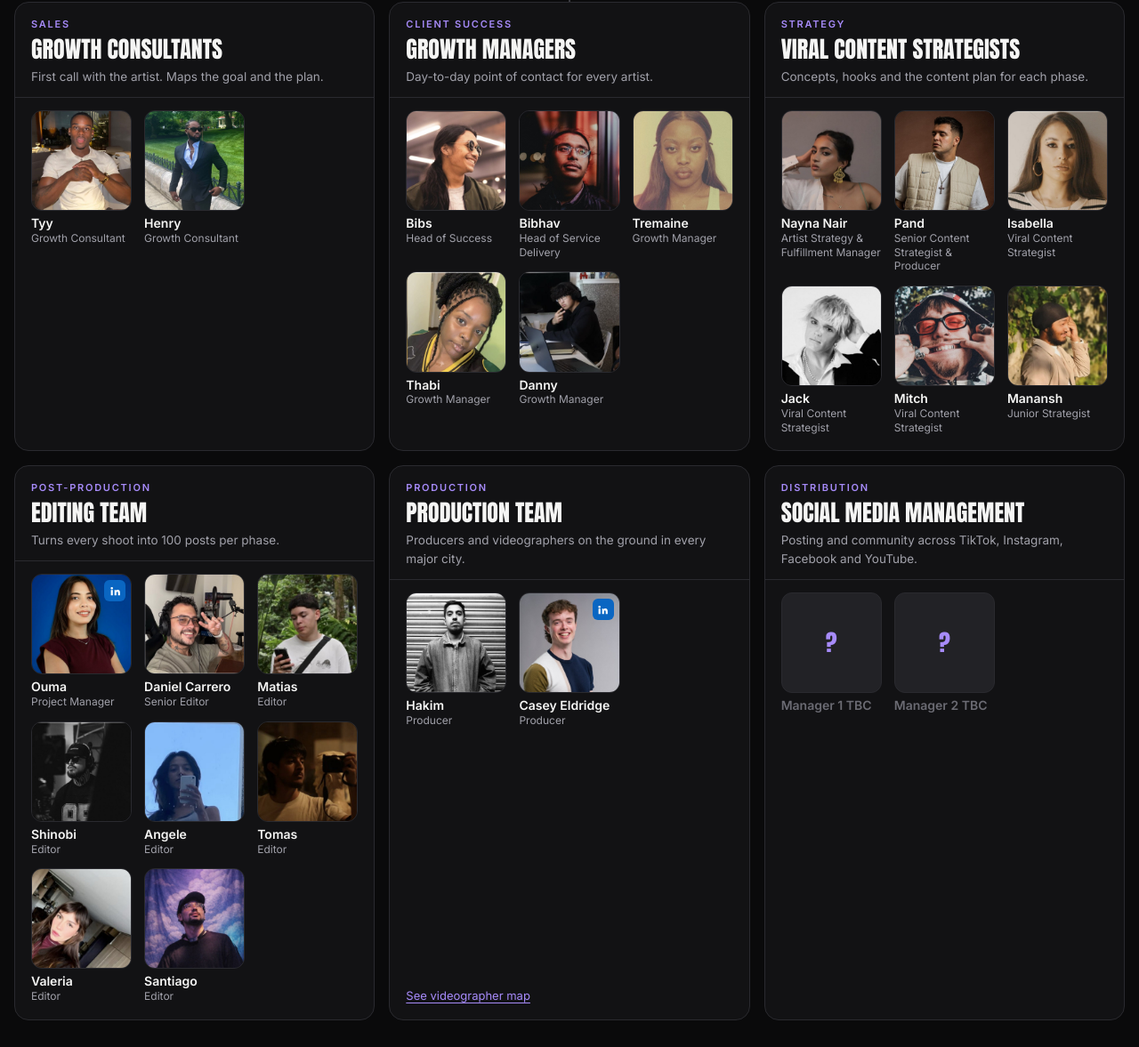
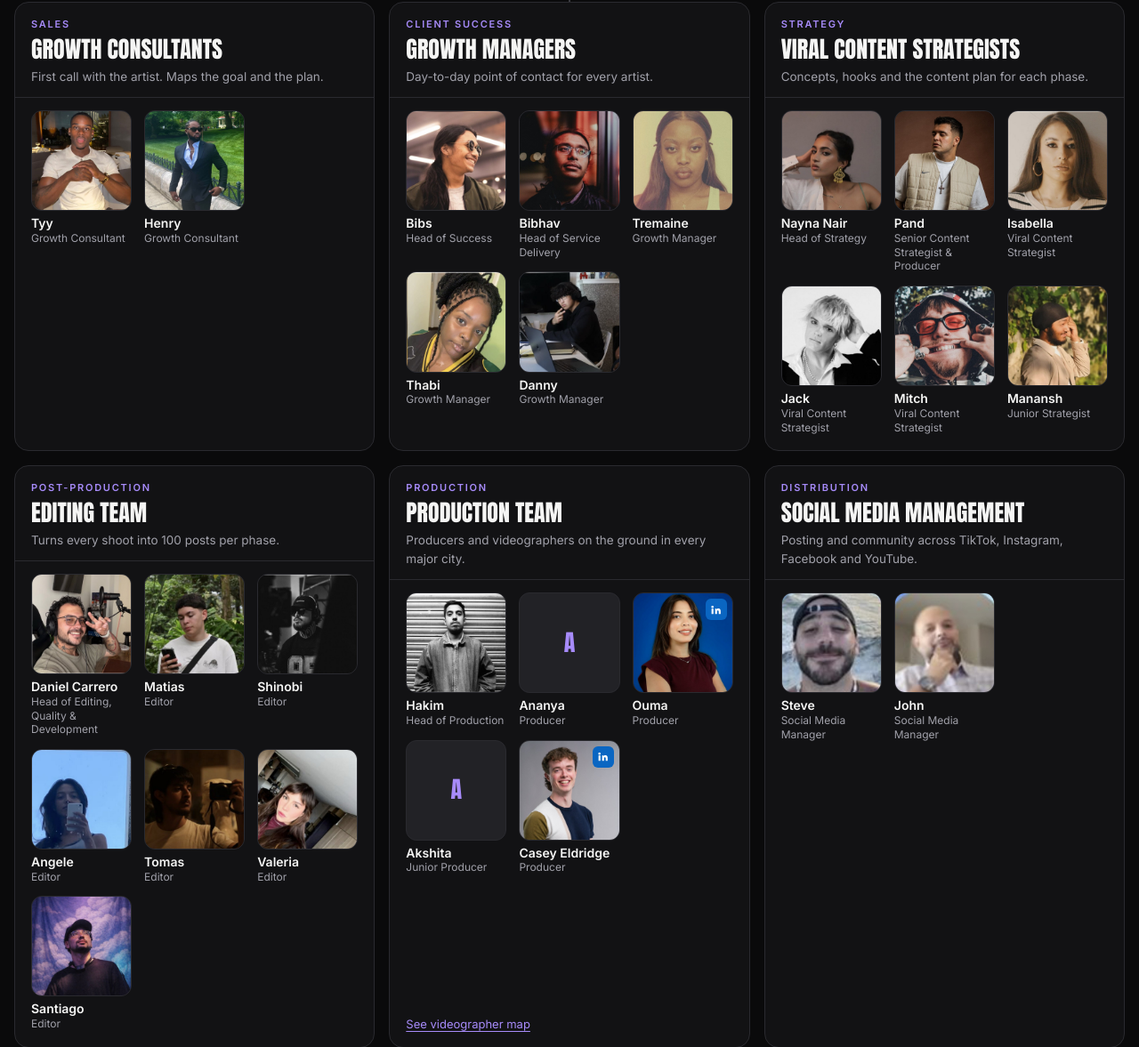
Before and after one commit to isaac-rapville/rapville-case-studies, a plain HTML site: page team.html in a window 1280 px wide. Shown: the part 1323-2500 px from the top of the page at 89% size. Drawn offline with Linux system fonts and the light colour scheme.

Commit message:
Team: Nayna Head of Strategy, production team restructure, Daniel head of editing, Steve and John on social media
Co-Authored-By: Claude Opus 5.5 <noreply@anthropic.com>
Claude-Session: https://claude.ai/code/session_0136qTBmhKNJ9QXRy4zr9QTb

```diff
--- a/team.html
+++ b/team.html
@@ -201,7 +201,7 @@ footer .wrap{padding-block:20px}
   </section>
 </main>
 
-<footer><div class="wrap">Rapville. Names marked TBC are placeholders until confirmed.</div></footer>
+<footer><div class="wrap">Rapville.</div></footer>
 
 <script src="vendor/leaflet/leaflet.js"></script>
 <script>
@@ -209,10 +209,10 @@ footer .wrap{padding-block:20px}
 const DEPTS = [
   {k:"Sales", name:"Growth Consultants", what:"First call with the artist. Maps the goal and the plan.", people:[["Tyy","Growth Consultant","images/team/tyy.jpg"],["Henry","Growth Consultant","images/team/henry.jpg"]]},
   {k:"Client success", name:"Growth Managers", what:"Day-to-day point of contact for every artist.", people:[["Bibs","Head of Success","images/team/bibs.jpg"],["Bibhav","Head of Service Delivery","images/team/bibhav.jpg"],["Tremaine","Growth Manager","images/team/tremaine.jpg"],["Thabi","Growth Manager","images/team/thabi.jpg"],["Danny","Growth Manager","images/team/danny.jpg"]]},
-  {k:"Strategy", name:"Viral Content Strategists", what:"Concepts, hooks and the content plan for each phase.", people:[["Nayna Nair","Artist Strategy & Fulfillment Manager","images/team/nayna.jpg"],["Pand","Senior Content Strategist & Producer","images/team/pand.jpg"],["Isabella","Viral Content Strategist","images/team/isabella.jpg"],["Jack","Viral Content Strategist","images/team/jack.jpg"],["Mitch","Viral Content Strategist","images/team/mitch.jpg"],["Manansh","Junior Strategist","images/team/manansh.jpg"]]},
-  {k:"Post-production", name:"Editing Team", what:"Turns every shoot into 100 posts per phase.", people:[["Ouma","Project Manager","images/team/ouma.jpg","https://www.linkedin.com/in/oumayma-jlassi-55518a161/"],["Daniel Carrero","Senior Editor","images/team/daniel-carrero.jpg"],["Matias","Editor","images/team/matias.jpg"],["Shinobi","Editor","images/team/shinobi.jpg"],["Angele","Editor","images/team/angele.jpg"],["Tomas","Editor","images/team/tomas.jpg"],["Valeria","Editor","images/team/valeria.jpg"],["Santiago","Editor","images/team/santiago.jpg"]]},
-  {k:"Production", name:"Production Team", what:"Producers and videographers on the ground in every major city.", people:[["Hakim","Producer","images/team/hakim.jpg"],["Casey Eldridge","Producer","images/team/casey-eldridge.jpg","https://www.linkedin.com/in/casey-eldridge-375665229/"]], link:"#production"},
-  {k:"Distribution", name:"Social Media Management", what:"Posting and community across TikTok, Instagram, Facebook and YouTube.", people:[["Manager 1 TBC",""],["Manager 2 TBC",""]]}
+  {k:"Strategy", name:"Viral Content Strategists", what:"Concepts, hooks and the content plan for each phase.", people:[["Nayna Nair","Head of Strategy","images/team/nayna.jpg"],["Pand","Senior Content Strategist & Producer","images/team/pand.jpg"],["Isabella","Viral Content Strategist","images/team/isabella.jpg"],["Jack","Viral Content Strategist","images/team/jack.jpg"],["Mitch","Viral Content Strategist","images/team/mitch.jpg"],["Manansh","Junior Strategist","images/team/manansh.jpg"]]},
+  {k:"Post-production", name:"Editing Team", what:"Turns every shoot into 100 posts per phase.", people:[["Daniel Carrero","Head of Editing, Quality & Development","images/team/daniel-carrero.jpg"],["Matias","Editor","images/team/matias.jpg"],["Shinobi","Editor","images/team/shinobi.jpg"],["Angele","Editor","images/team/angele.jpg"],["Tomas","Editor","images/team/tomas.jpg"],["Valeria","Editor","images/team/valeria.jpg"],["Santiago","Editor","images/team/santiago.jpg"]]},
+  {k:"Production", name:"Production Team", what:"Producers and videographers on the ground in every major city.", people:[["Hakim","Head of Production","images/team/hakim.jpg"],["Ananya","Producer",""],["Ouma","Producer","images/team/ouma.jpg","https://www.linkedin.com/in/oumayma-jlassi-55518a161/"],["Akshita","Junior Producer",""],["Casey Eldridge","Producer","images/team/casey-eldridge.jpg","https://www.linkedin.com/in/casey-eldridge-375665229/"]], link:"#production"},
+  {k:"Distribution", name:"Social Media Management", what:"Posting and community across TikTok, Instagram, Facebook and YouTube.", people:[["Steve","Social Media Manager","images/team/steve.jpg"],["John","Social Media Manager","images/team/john.jpg"]]}
 ];
 
 /* Cities: k key, c city, co country, r region, ll [lat,lng], s shoots done there (monday Production board), b crew on our books (monday Videographers + Crew Bench), v named roster */
```
Also changed, not shown: images/team/john.jpg (added), images/team/steve.jpg (added).
